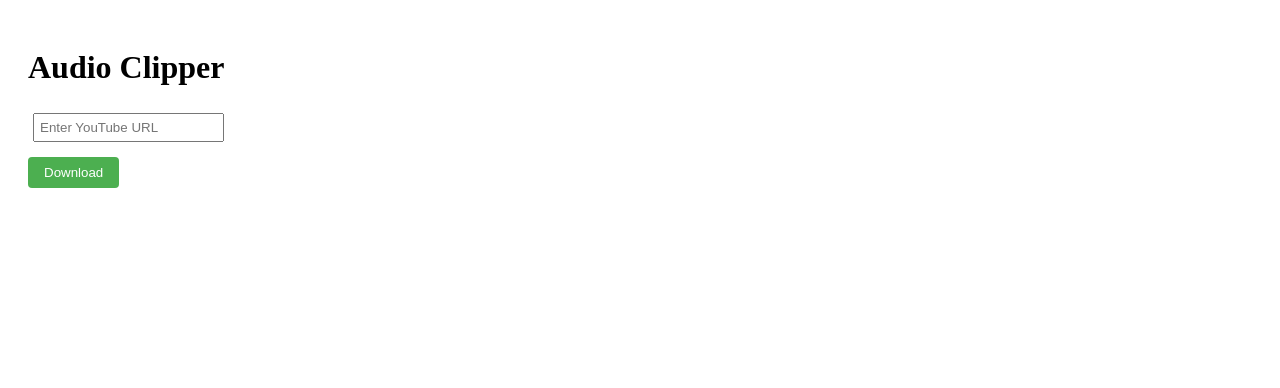
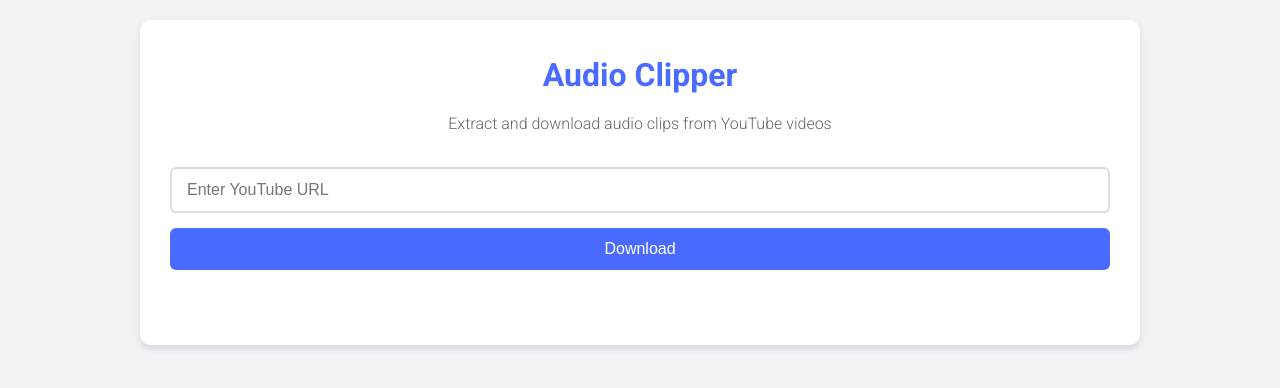
Before and after one commit to DaanyaalSobani/Youtube-Audio-Clipper, a Flask app: page / in a window 1280 px wide. Shown: the top 388 px of the page. Run offline with Flask 2, Linux system fonts and the light colour scheme.

Commit message:
improved ui

```diff
--- a/youtube_audio_clipper/app/static/style.css
+++ b/youtube_audio_clipper/app/static/style.css
@@ -1,81 +1,273 @@
+/* Modern CSS with responsive design */
+:root {
+    --primary-color: #4a6bff;
+    --secondary-color: #f5f7ff;
+    --text-color: #333;
+    --light-gray: #f0f2f5;
+    --border-color: #ddd;
+    --success-color: #28a745;
+    --shadow: 0 4px 6px rgba(0, 0, 0, 0.1);
+}
+
+* {
+    box-sizing: border-box;
+    margin: 0;
+    padding: 0;
+}
+
+body {
+    font-family: 'Roboto', sans-serif;
+    line-height: 1.6;
+    color: var(--text-color);
+    background-color: var(--light-gray);
+    padding: 20px;
+}
+
 .container {
-    max-width: 1400px;
+    max-width: 1000px;
     margin: 0 auto;
+    background-color: white;
+    border-radius: 10px;
+    box-shadow: var(--shadow);
+    padding: 30px;
+}
+
+header {
+    text-align: center;
+    margin-bottom: 30px;
+}
+
+h1 {
+    color: var(--primary-color);
+    margin-bottom: 10px;
+}
+
+.subtitle {
+    color: #666;
+    font-weight: 300;
+}
+
+/* Download Section */
+#download-section {
+    margin-bottom: 30px;
+}
+
+.input-container {
+    width: 100%;
+    margin-bottom: 15px;
+}
+
+#url-input {
+    width: 100%;
+    padding: 12px 15px;
+    border: 2px solid var(--border-color);
+    border-radius: 6px;
+    font-size: 16px;
+    transition: border-color 0.3s;
+}
+
+#url-input:focus {
+    border-color: var(--primary-color);
+    outline: none;
+}
+
+.credentials input {
+    width: 100%;
+    padding: 12px 15px;
+    margin-bottom: 10px;
+    border: 2px solid var(--border-color);
+    border-radius: 6px;
+    font-size: 16px;
+}
+
+.primary-button {
+    background-color: var(--primary-color);
+    color: white;
+    border: none;
+    border-radius: 6px;
+    padding: 12px 24px;
+    font-size: 16px;
+    font-weight: 500;
+    cursor: pointer;
+    transition: background-color 0.3s;
+    width: 100%;
+    margin-bottom: 15px;
+}
+
+.primary-button:hover {
+    background-color: #3a5bef;
+}
+
+#download-progress {
+    text-align: center;
+    padding: 15px;
+    background-color: var(--secondary-color);
+    border-radius: 6px;
+}
+
+.loader {
+    border: 4px solid #f3f3f3;
+    border-top: 4px solid var(--primary-color);
+    border-radius: 50%;
+    width: 30px;
+    height: 30px;
+    animation: spin 1s linear infinite;
+    margin: 0 auto 10px;
+}
+
+@keyframes spin {
+    0% { transform: rotate(0deg); }
+    100% { transform: rotate(360deg); }
+}
+
+/* Editor Section */
+#editor-section {
+    background-color: var(--secondary-color);
+    border-radius: 8px;
     padding: 20px;
 }
 
 .waveform-container {
-    width: 100%;
-    margin: 20px 0;
-    background: #f5f5f5;
-    border: 1px solid #ddd;
-    border-radius: 4px;
-    position: relative;
+    background-color: white;
+    border-radius: 6px;
+    padding: 15px;
+    margin-bottom: 20px;
+    box-shadow: 0 2px 4px rgba(0, 0, 0, 0.05);
 }
 
 #waveform {
     width: 100%;
-    height: 200px;
-    display: block;
+    height: 150px;
+    background-color: #f9f9f9;
+    border-radius: 4px;
 }
 
-canvas {
-    width: 100%;
-    height: 100%;
+#timeline {
+    height: 20px;
+    background-color: #eee;
+    margin-top: 5px;
+    border-radius: 4px;
 }
 
 .controls {
-    margin-top: 20px;
+    display: flex;
+    flex-direction: column;
+    gap: 20px;
 }
 
 .time-display {
     display: flex;
     justify-content: space-between;
-    margin-bottom: 10px;
+    font-size: 14px;
+    color: #666;
+}
+
+#audio-player {
+    width: 100%;
+    margin: 10px 0;
 }
 
 .clip-controls {
     display: grid;
-    grid-template-columns: repeat(3, 1fr);
-    gap: 10px;
-    margin: 20px 0;
+    grid-template-columns: repeat(auto-fit, minmax(250px, 1fr));
+    gap: 15px;
+}
+
+.clip-controls div {
+    display: flex;
+    flex-direction: column;
+    gap: 8px;
+}
+
+.clip-controls label {
+    font-weight: 500;
+}
+
+.clip-controls input {
+    padding: 8px 12px;
+    border: 1px solid var(--border-color);
+    border-radius: 4px;
+}
+
+.clip-controls button {
+    background-color: #eee;
+    border: 1px solid var(--border-color);
+    border-radius: 4px;
+    padding: 8px 12px;
+    cursor: pointer;
+    transition: background-color 0.2s;
+}
+
+.clip-controls button:hover {
+    background-color: #ddd;
 }
 
 .preview-controls {
     display: flex;
+    flex-wrap: wrap;
     gap: 10px;
-    justify-content: center;
+    margin-top: 15px;
 }
 
-audio {
-    width: 100%;
-    margin: 10px 0;
+.preview-controls button {
+    flex: 1;
+    min-width: 120px;
+    padding: 10px 15px;
+    border-radius: 4px;
+    border: none;
+    cursor: pointer;
+    font-weight: 500;
+    transition: background-color 0.2s;
 }
 
-button {
-    padding: 8px 16px;
-    cursor: pointer;
-    background: #4CAF50;
+.preview-controls button:nth-child(1) {
+    background-color: var(--primary-color);
     color: white;
-    border: none;
-    border-radius: 4px;
 }
 
-button:hover {
-    background: #45a049;
+.preview-controls button:nth-child(2) {
+    background-color: #f44336;
+    color: white;
 }
 
-input {
-    padding: 5px;
-    margin: 5px;
+.preview-controls button:nth-child(3) {
+    background-color: var(--success-color);
+    color: white;
 }
 
-.credentials {
-    margin: 10px 0;
+.preview-controls button:hover {
+    opacity: 0.9;
 }
 
-.credentials input {
-    margin: 5px;
-    padding: 8px;
-    width: calc(50% - 20px);
+/* Responsive Design */
+@media (max-width: 768px) {
+    .container {
+        padding: 20px;
+    }
+
+    .clip-controls {
+        grid-template-columns: 1fr;
+    }
+
+    .preview-controls {
+        flex-direction: column;
+    }
+
+    .preview-controls button {
+        width: 100%;
+    }
 }
+
+@media (max-width: 480px) {
+    body {
+        padding: 10px;
+    }
+
+    .container {
+        padding: 15px;
+    }
+
+    h1 {
+        font-size: 24px;
+    }
+}
--- a/youtube_audio_clipper/app/templates/index.html
+++ b/youtube_audio_clipper/app/templates/index.html
@@ -4,19 +4,27 @@
     <title>Audio Clipper</title>
     <!-- <link rel="stylesheet" href="{{ url_for('static', filename='style.css') }}"> -->
     <link rel="stylesheet" href="static/style.css">
+    <meta name="viewport" content="width=device-width, initial-scale=1.0">
+    <link href="https://fonts.googleapis.com/css2?family=Roboto:wght@300;400;500;700&display=swap" rel="stylesheet">
 </head>
 <body>
     <div class="container">
-        <h1>Audio Clipper</h1>
+        <header>
+            <h1>Audio Clipper</h1>
+            <p class="subtitle">Extract and download audio clips from YouTube videos</p>
+        </header>
 
         <div id="download-section">
-            <input type="text" id="url-input" placeholder="Enter YouTube URL"  autocomplete="off" data-lpignore="true">
+            <div class="input-container">
+                <input type="text" id="url-input" placeholder="Enter YouTube URL" autocomplete="off" data-lpignore="true">
+            </div>
             <div class="credentials">
                 <input type="text" id="yt-username" placeholder="YouTube Email (optional)" style="display: none;">
                 <input type="password" id="yt-password" placeholder="YouTube Password (optional)" style="display: none;">
             </div>
-            <button onclick="downloadAudio()">Download</button>
+            <button class="primary-button" onclick="downloadAudio()">Download</button>
             <div id="download-progress" style="display: none;">
+                <div class="loader"></div>
                 <p>Downloading... Please wait</p>
             </div>
         </div>
```
Also changed, not shown: 1 other file.
